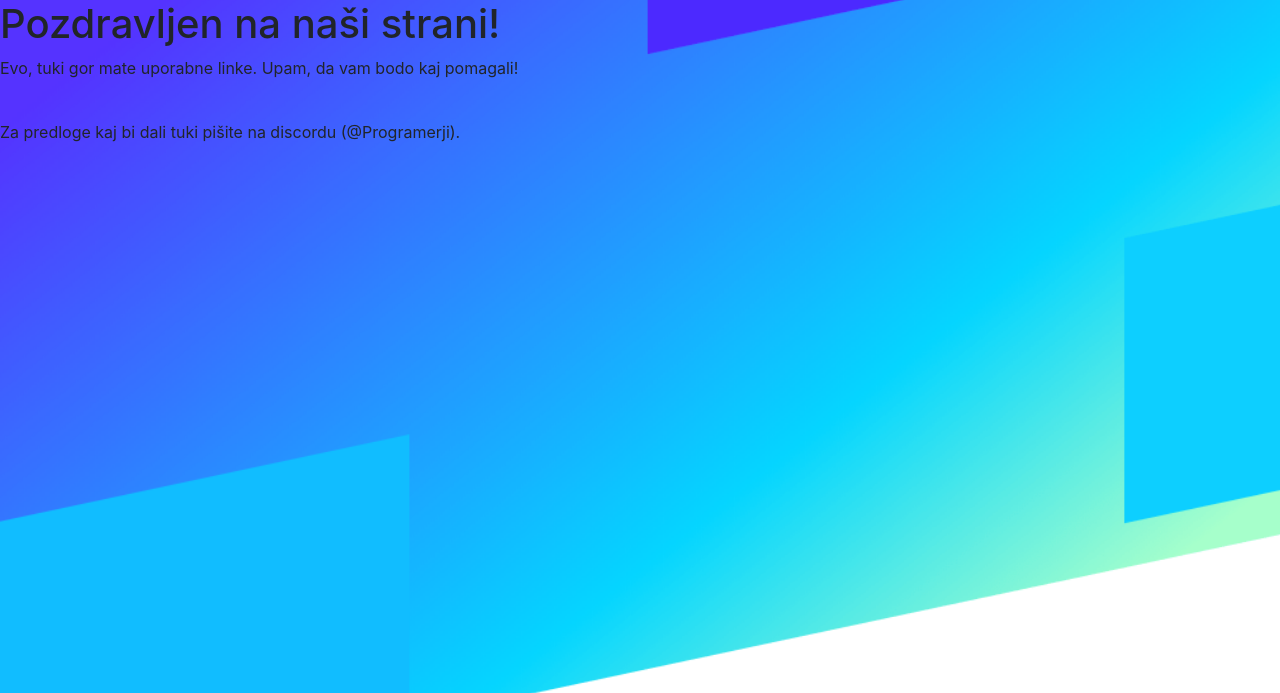
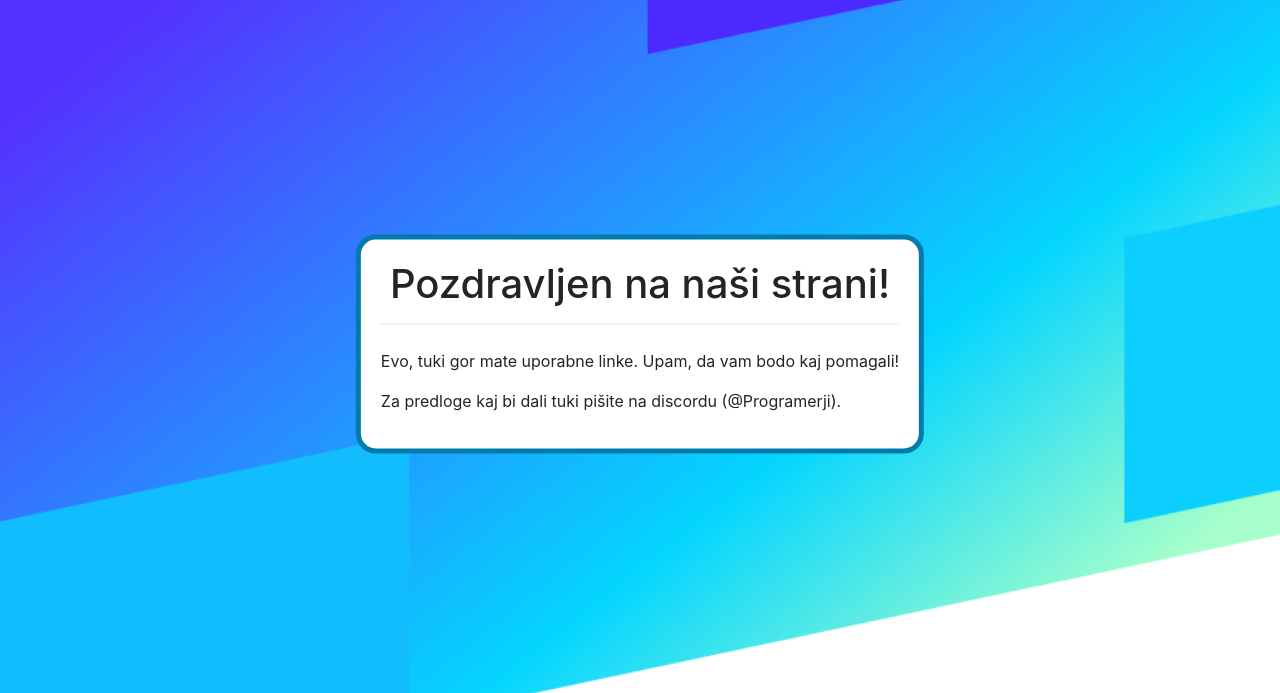
Before and after one commit to R1C-VEG/Website, a PHP site: page / in a window 1280 px wide. Shown: the part 64-757 px from the top of the page. Run offline with PHP 8.4, Linux system fonts and the light colour scheme.

Commit message:
Edited some CSS to center div with text

```diff
--- a/css/base.css
+++ b/css/base.css
@@ -11,7 +11,18 @@ li a:hover {
     background-color: #111;
 }
 
-.text_v_stalinu {
-    text-position:center;
-
+.wDiv {
+    position: relative;
+    background-color: white;
+    width: fit-content;
+    height: fit-content;
+    border-radius: 20px;
+    border-style: solid;
+    border-color:#007BAC;
+    border-width: 5px;
+    top: 35%;
+    left: 45%;
+    transform: translate(-50%, -50%);
+    margin: 5%;
+    padding: 20px;
 }
--- a/index.php
+++ b/index.php
@@ -23,22 +23,17 @@
       require 'templates/navbar.html';
     ?>
 
+    <div class="wDiv">
+      <h1 class="text-center border-bottom pb-3"> Pozdravljen na naši strani! </h1>
+        <p class="pt-3"> Evo, tuki gor mate uporabne linke. Upam, da vam bodo kaj pomagali! </p>
+        <p> Za predloge kaj bi dali tuki pišite na discordu (@Programerji). </p>
+    </div>
+
     <!-- Optional JavaScript -->
     <!-- jQuery first, then Popper.js, then Bootstrap JS -->
     <script src="https://code.jquery.com/jquery-3.5.1.slim.min.js" integrity="sha384-DfXdz2htPH0lsSSs5nCTpuj/zy4C+OGpamoFVy38MVBnE+IbbVYUew+OrCXaRkfj" crossorigin="anonymous"></script>
     <script src="https://cdn.jsdelivr.net/npm/popper.js@1.16.1/dist/umd/popper.min.js" integrity="sha384-9/reFTGAW83EW2RDu2S0VKaIzap3H66lZH81PoYlFhbGU+6BZp6G7niu735Sk7lN" crossorigin="anonymous"></script>
     <script src="https://stackpath.bootstrapcdn.com/bootstrap/4.5.2/js/bootstrap.min.js" integrity="sha384-B4gt1jrGC7Jh4AgTPSdUtOBvfO8shuf57BaghqFfPlYxofvL8/KUEfYiJOMMV+rV" crossorigin="anonymous"></script>
 
-
-    <div class="text_v_stalinu">
-    <h1>Pozdravljen na naši strani!
-      </h1>
-    <p>Evo, tuki gor mate uporabne linke. Upam, da vam bodo kaj pomagali!
-       </p>
-    <br>
-    <p>Za predloge kaj bi dali tuki pišite na discordu (@Programerji).
-      </p>
-    </div>
-
   </body>
 </html>
```
Also changed, not shown: about.php (+4 -3 lines).
